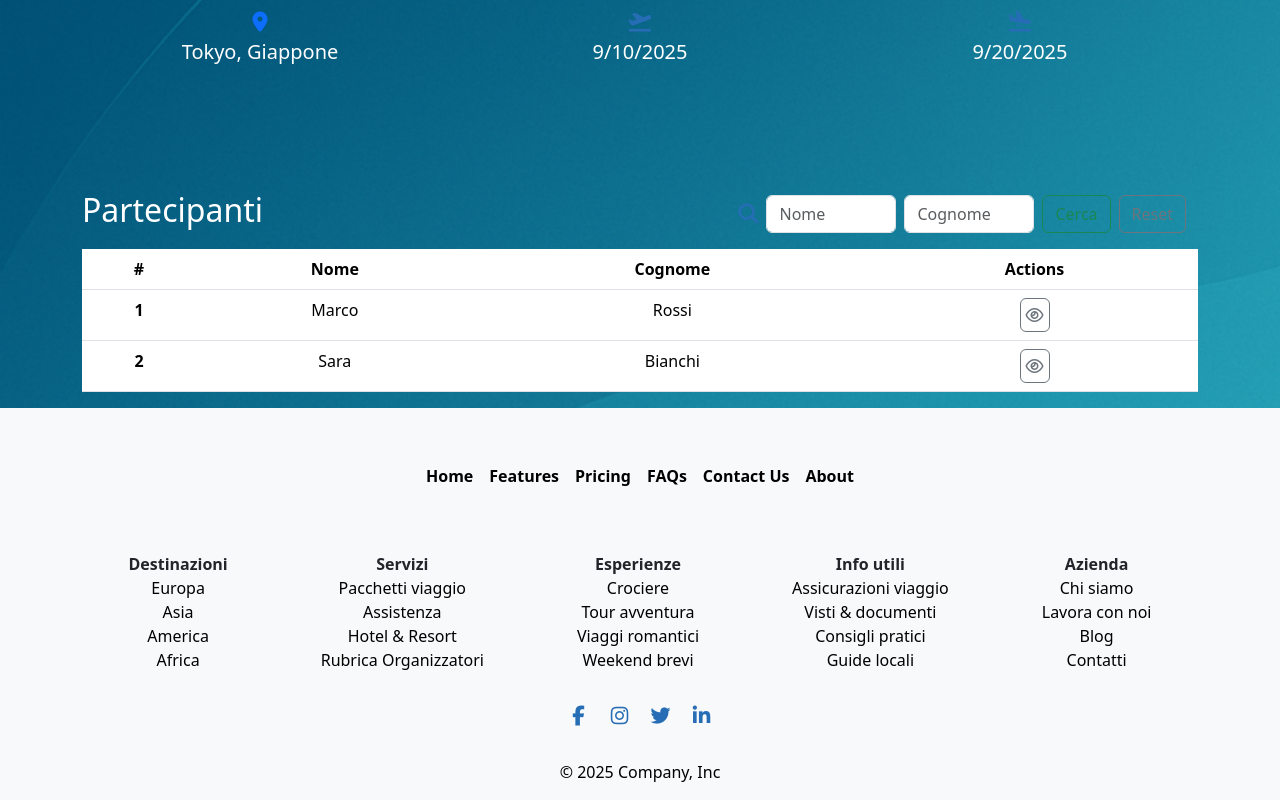
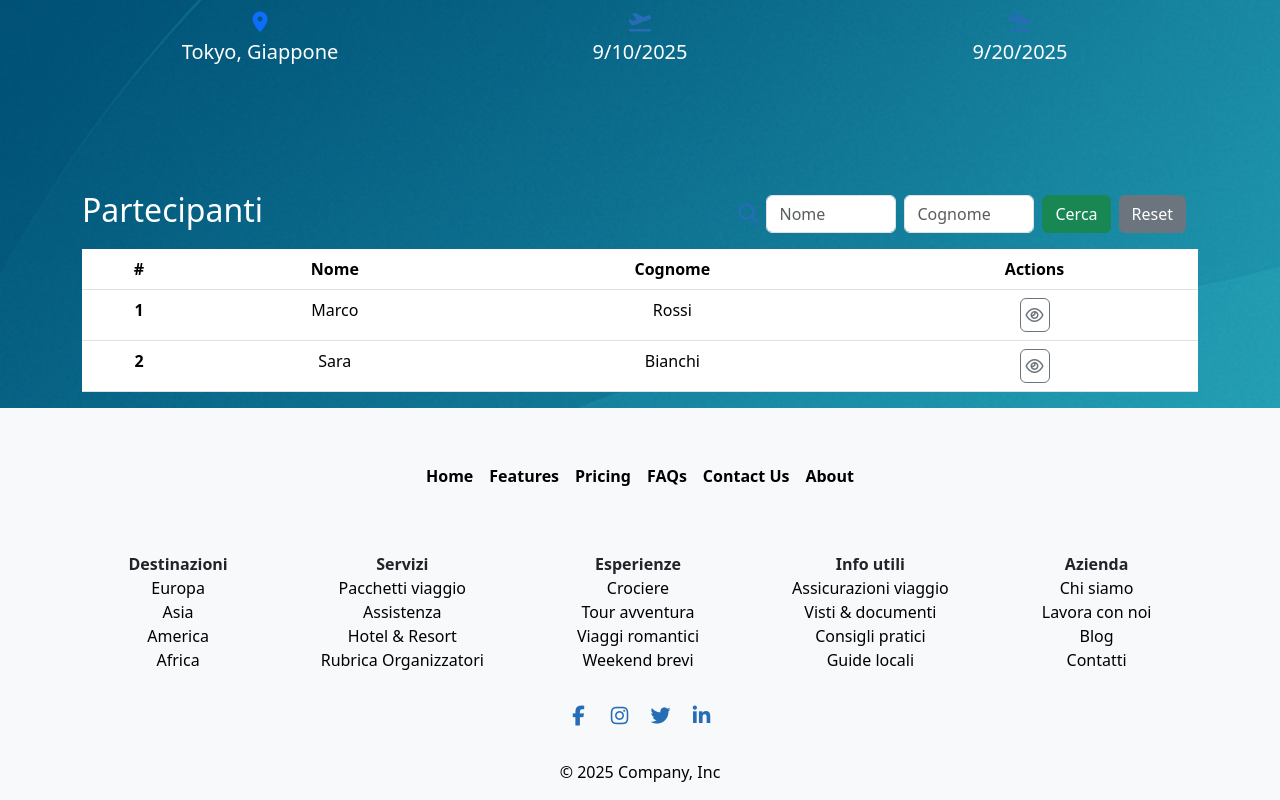
Before and after one commit to DavideCriscuolo/projectTeam, a React (Vite) app: page /trip/0 in a window 1280 px wide. Shown: the part 903-1703 px from the top of the page. Built offline with nearby package versions, Linux system fonts and the light colour scheme.

Commit message:
fix serch bar button

```diff
--- a/src/components/SearchBar.jsx
+++ b/src/components/SearchBar.jsx
@@ -61,8 +61,8 @@ export default function SearchBar({ onSearch }) {
                         </button>
                     )}
                 </div>
-                <button className="btn btn-outline-success me-2" type="submit">Cerca</button>
-                <button className="btn btn-outline-secondary" type="button" onClick={handleReset}>Reset</button>
+                <button className="btn btn-success me-2" type="submit">Cerca</button>
+                <button className="btn btn-secondary" type="button" onClick={handleReset}>Reset</button>
             </form>
         </div>
     );
```
